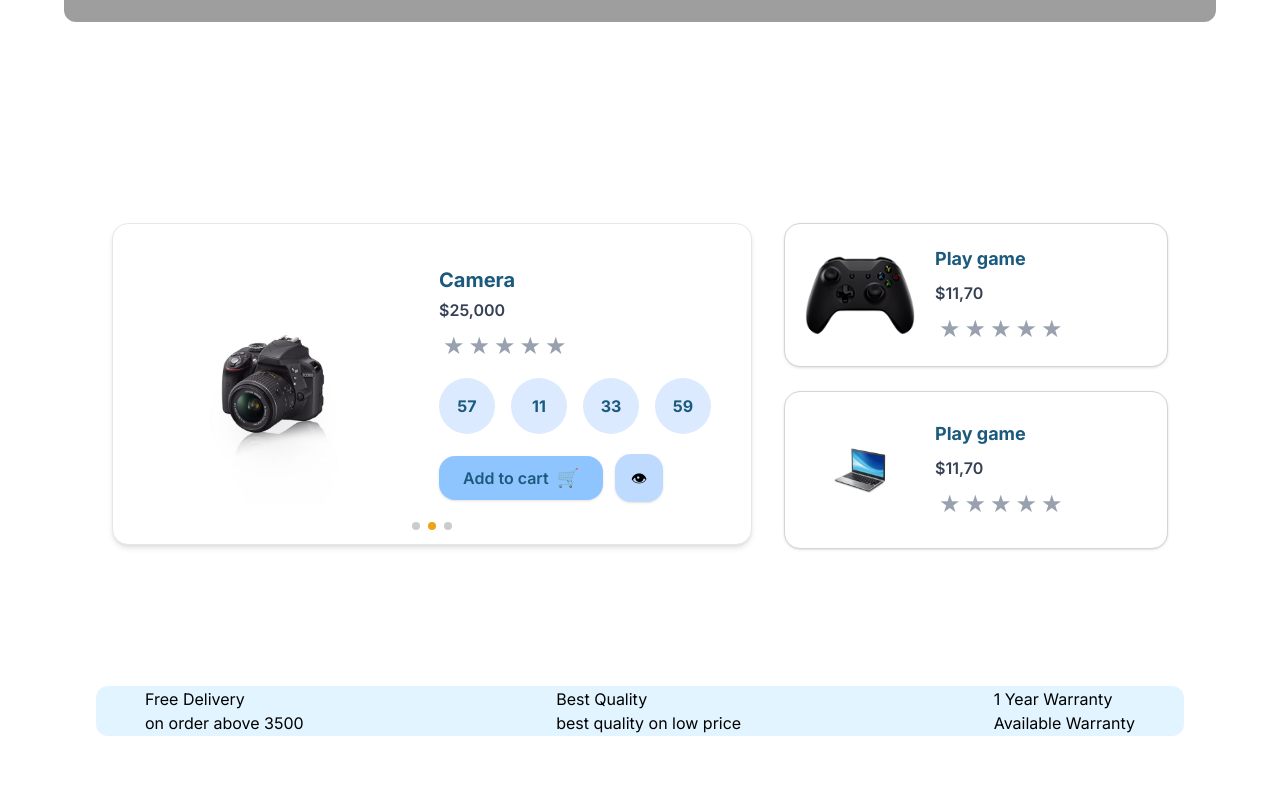
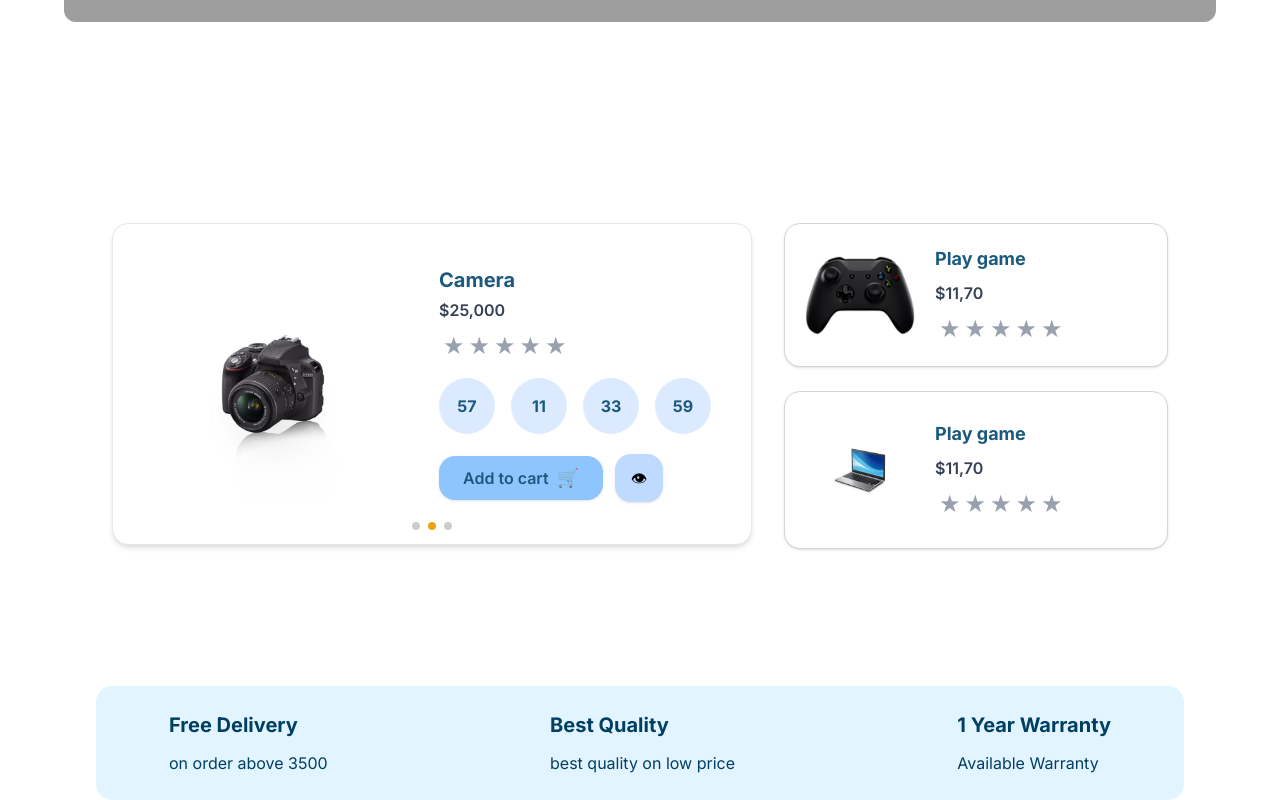
Before and after one commit to adeel-bot/NexMart, a Next.js app: page / in a window 1280 px wide. Shown: the part 1962-2762 px from the top of the page. Before the commit the page ends 2698 px from the top, so only its background shows below. Built offline with nearby package versions, Linux system fonts and the light colour scheme; grey boxes are pictures that could not be loaded.

Commit message:
modified:   app/page.js

```diff
--- a/app/page.js
+++ b/app/page.js
@@ -64,24 +64,24 @@ export default function Home() {
       <div className="w-full flex justify-center items-center h-[75vh] p-5">
         <SubGrid />
       </div>
-          <div className="bg-[#e2f4ff] border border-transparent rounded-xl w-[85vw] mx-auto px-12 flex justify-between gap-3">
-            <div>
-              <h2>
+          <div className="bg-[#e2f4ff] border border-transparent rounded-2xl w-[85vw] mx-auto px-12 flex justify-between gap-3">
+            <div className="p-6 flex flex-col gap-3">
+              <h2 className="text-[#003F62] font-bold text-xl">
               Free Delivery
               </h2>
-              <p>on order above 3500</p>
+              <p className="text-[#003F62]">on order above 3500</p>
             </div>
-            <div>
-              <h2>
+            <div className="p-6 flex flex-col gap-3">
+              <h2 className="text-[#003F62] font-bold text-xl">
               Best Quality
               </h2>
-              <p>best quality on low price</p>
+              <p className="text-[#003F62]">best quality on low price</p>
             </div>
-            <div>
-              <h2>
-              1 Year Warranty
+            <div className="p-6 flex flex-col gap-3">
+              <h2 className="text-[#003F62] font-bold text-xl">
+               1 Year Warranty
               </h2>
-              <p>Available Warranty</p>
+              <p className="text-[#003F62]">Available Warranty</p>
             </div>
           </div>
     </div>
```
